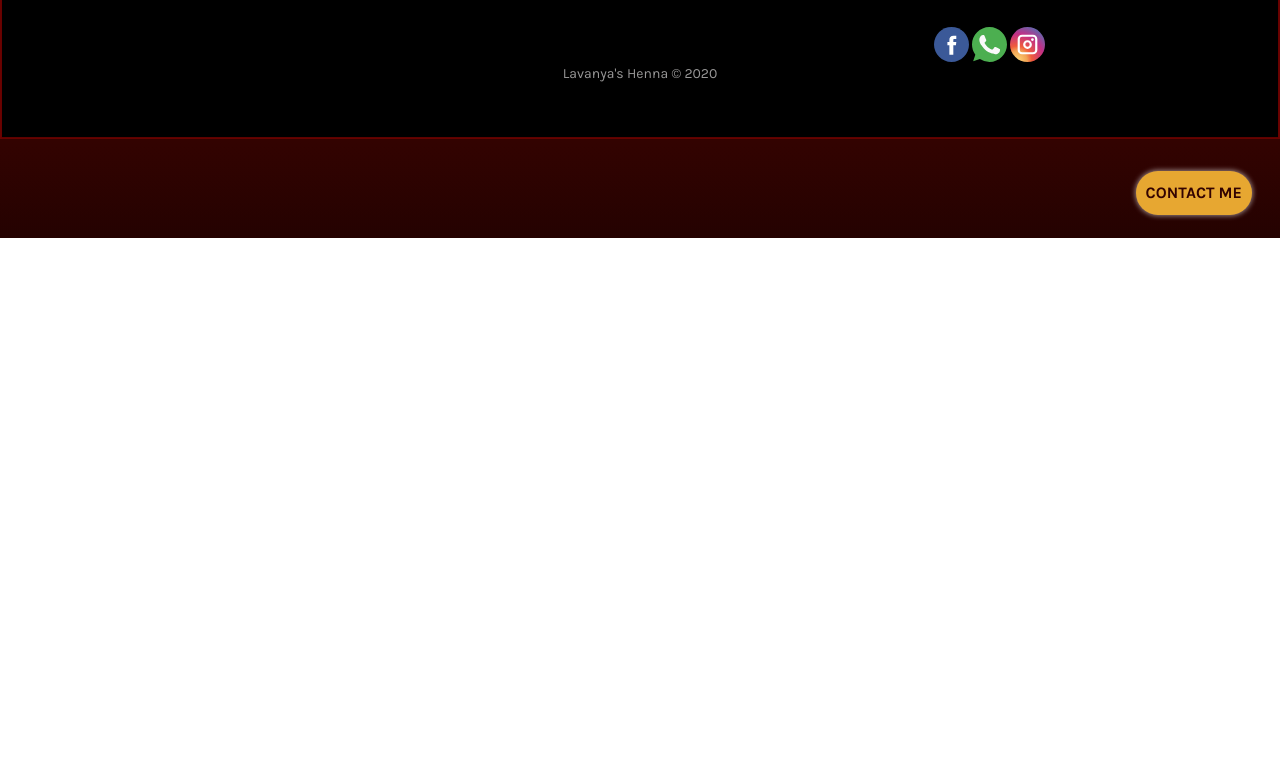
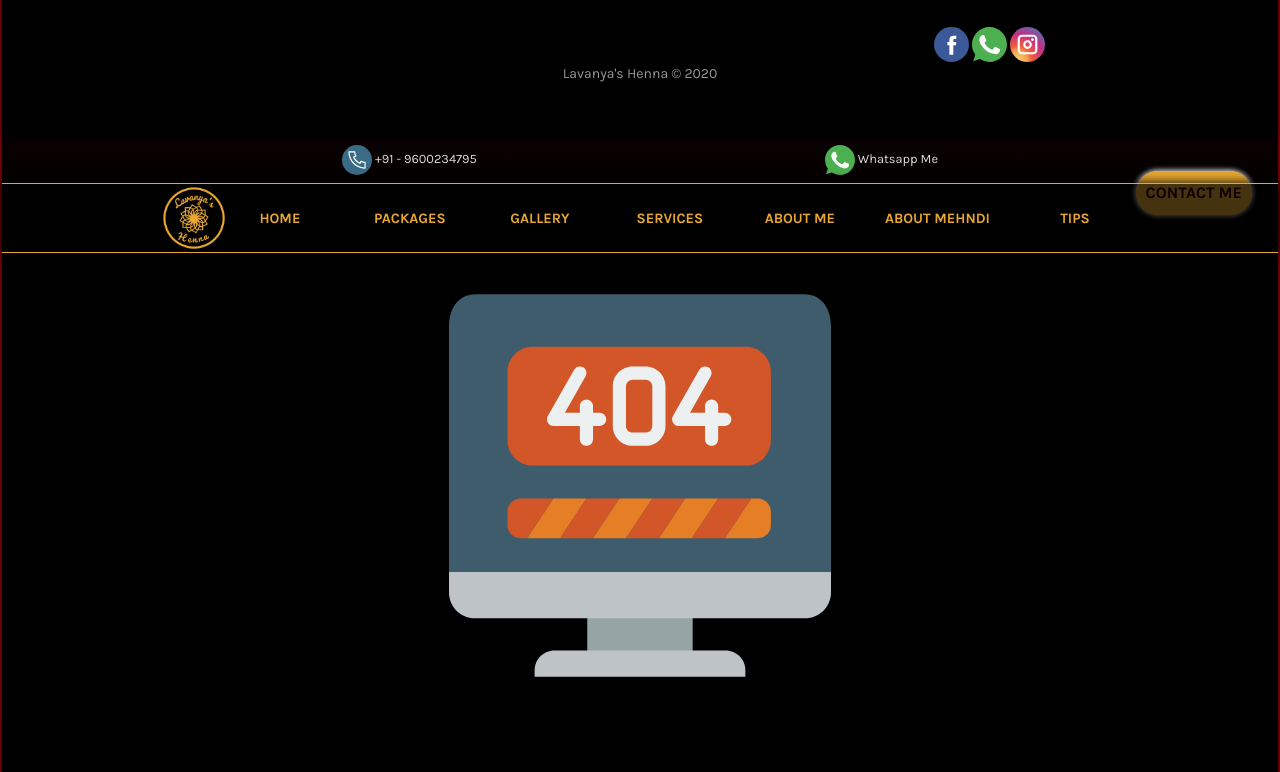
Before and after one commit to amirdharaja/Lavanya-s-Henna-frontend, a React (Create React App) app: page /gallery in a window 1280 px wide. Shown: the part 562-1334 px from the top of the page. Before the commit the page ends 800 px from the top, so only its background shows below. Built offline with nearby package versions, Linux system fonts and the light colour scheme; no server answers.

Commit message:
completed

```diff
--- /dev/null
+++ b/src/containers/Page404.js
@@ -0,0 +1,28 @@
+
+import React, { Component } from 'react';
+
+import MainNav from '../components/Nav';
+import Footer from '../components/Footer';
+import ContactPopUp from '../components/ContactPopUp';
+
+import page404 from '../resources/icons/page404.svg';
+
+
+
+
+class Page404 extends Component {
+
+    render() {
+        return (
+            <main>
+                <MainNav />
+                <img id='page404' src={page404} alt='page404' />
+                <Footer />
+                <ContactPopUp />
+            </main>
+        );
+    }
+}
+
+
+export default Page404;
--- a/src/index.css
+++ b/src/index.css
@@ -1078,3 +1078,9 @@ hr{
   background-color: red;
   color: var(--white);
 }
+#page404{
+  width: 30%;
+  margin-left: 35%;
+  margin-top: 40px;
+  margin-bottom: 40px;
+}
--- a/src/routes.js
+++ b/src/routes.js
@@ -7,6 +7,7 @@ import Gallery from './containers/Gallery';
 import Home from './containers/Home';
 import Services from './containers/Services';
 import Tips from './containers/Tips';
+import Page404 from './containers/Page404';
 
 import TheClassicBridalPackage from './containers/TheClassicBridalPackage';
 import TheElegantBridalPackage from './containers/TheElegantBridalPackage';
@@ -36,6 +37,8 @@ const BaseRouter = () => (
 
     <Route exact path="/lavanyashenna/admin/login" component={Login} />
     <Route exact path="/lavanyashenna/admin/dashboard" component={Dashboard} />
+
+    <Route component={Page404} />
   </>
 );
 
--- a/src/store/actions/ActionTypes.js
+++ b/src/store/actions/ActionTypes.js
@@ -6,6 +6,6 @@ export const ADMIN_LOGIN = 'ADMIN_LOGIN';
 export const AUTH_FAIL = 'AUTH_FAIL';
 export const AUTH_LOGOUT = 'AUTH_LOGOUT';
 
-// export const BASE_URL = 'https://lavanyashenna-backend.herokuapp.com';
-export const BASE_URL = 'http://127.0.0.1:8000';
+export const BASE_URL = 'https://lavanyashenna-backend.herokuapp.com';
+// export const BASE_URL = 'http://127.0.0.1:8000';
 export const AUTH_TOKEN = localStorage.getItem('lavanyasHennaAdminToken');
```
Also changed, not shown: src/resources/icons/page404.svg (added).
